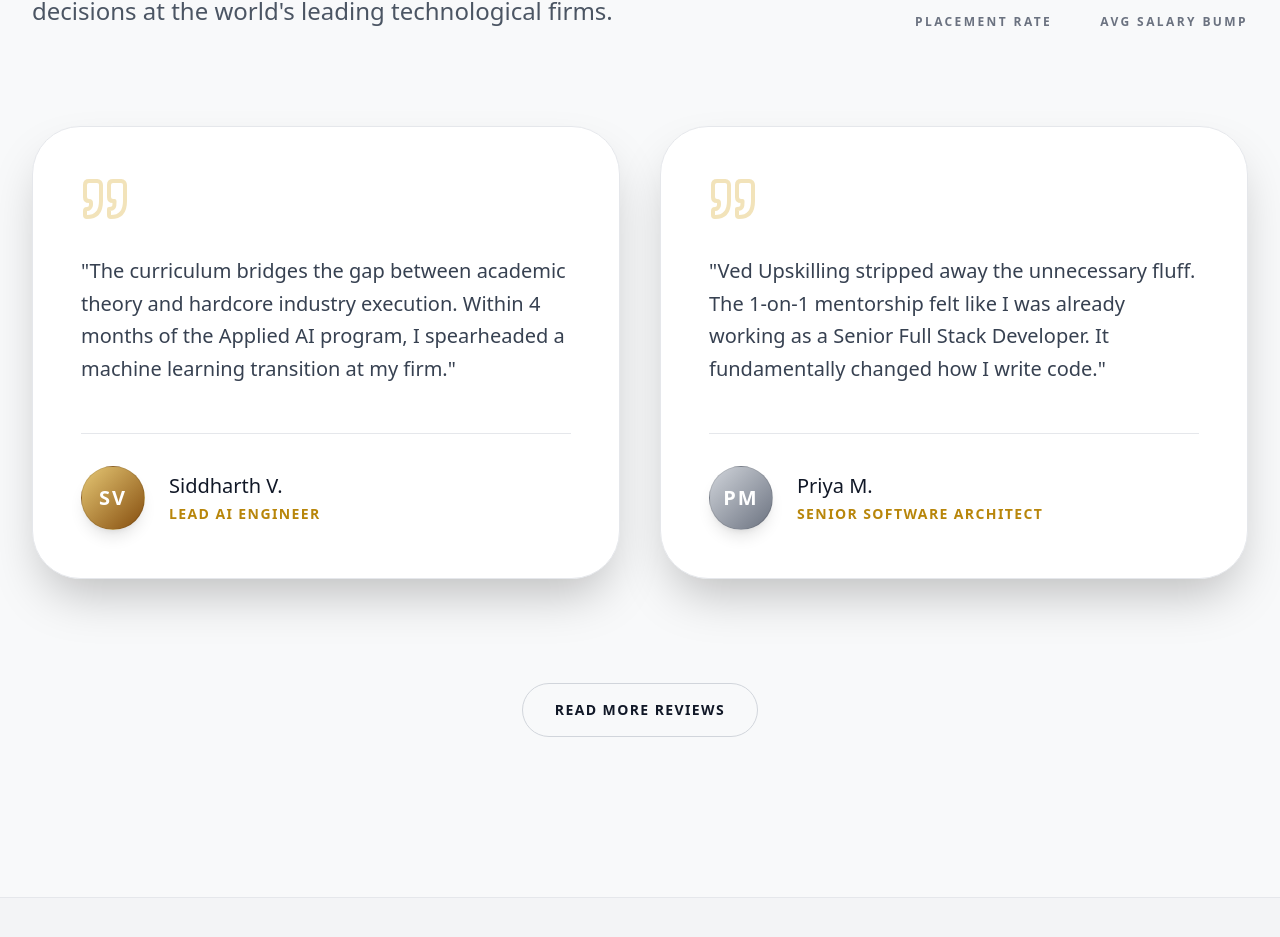
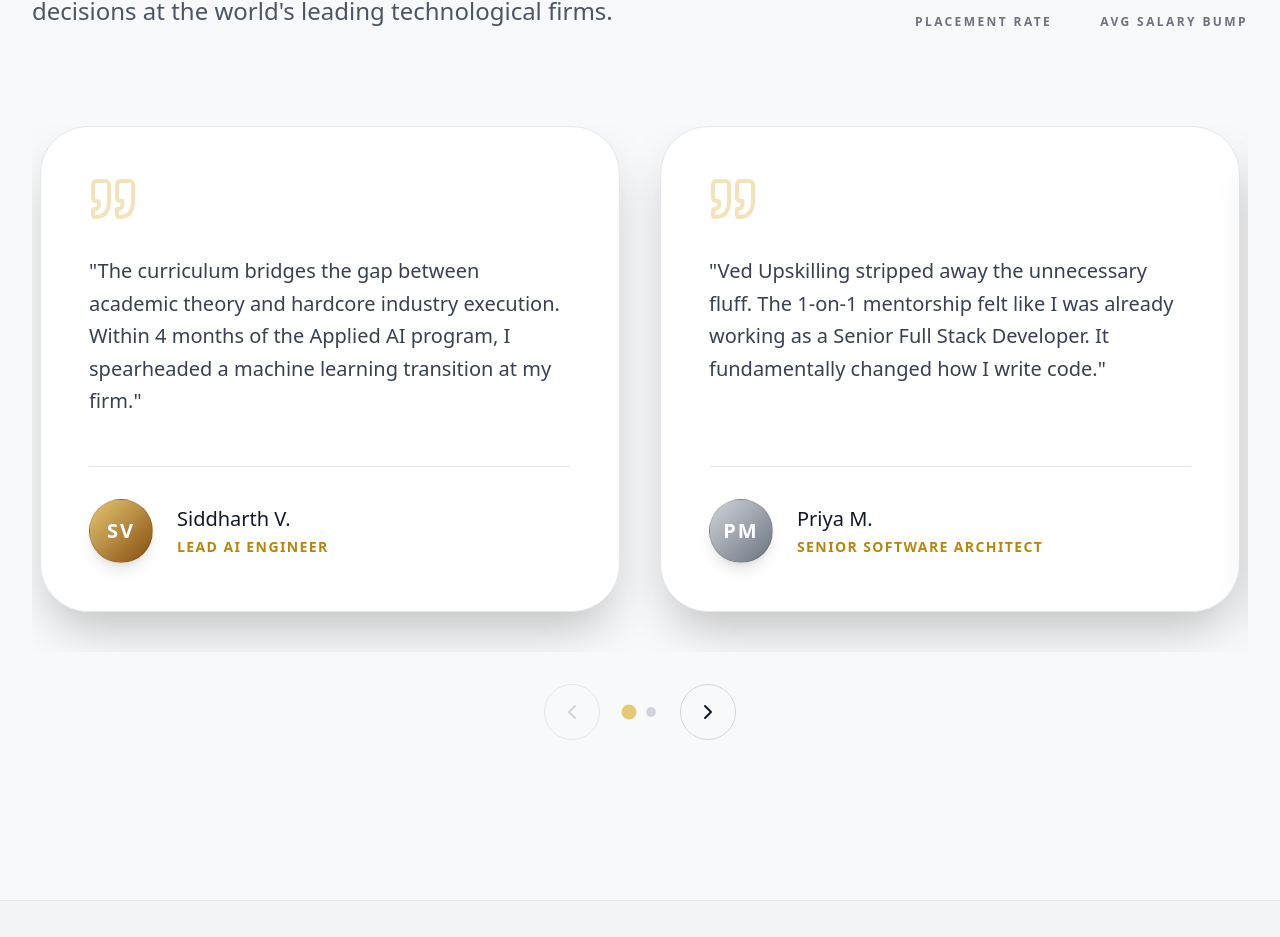
Before and after one commit to Anitakumaripradhan/demo-10, a React (Vite) app: page / in a window 1280 px wide. Shown: the part 2636-3573 px from the top of the page. Built offline with nearby package versions, Linux system fonts and the light colour scheme.

Commit message:
Add files via upload

```diff
--- a/App.jsx
+++ b/App.jsx
@@ -565,21 +565,14 @@
           </div>
         </ScrollReveal>
 
-        <div className="relative pb-10">
-          {[
-            reviews.slice(0, 2),
-            ...(showAllReviews ? [reviews.slice(2, 4)] : [])
-          ].map((row, rowIdx) => (
+        <div className="relative overflow-hidden w-full pb-10">
           <div
-              key={rowIdx}
-              className="grid md:grid-cols-2 gap-10 sticky transition-all duration-1000 ease-out"
-              style={{
-                top: `${140 + (rowIdx * 100)}px`,
-                marginBottom: rowIdx === 0 && showAllReviews ? '40vh' : '0',
-                zIndex: rowIdx * 10
-              }}
+            className="flex transition-transform duration-1000 ease-[cubic-bezier(0.25,1,0.5,1)] w-[200%]"
+            style={{ transform: showAllReviews ? 'translateX(-50%)' : 'translateX(0%)' }}
           >
-              {row.map((review, idx) => (
+            {/* Page 1 */}
+            <div className="w-1/2 flex-shrink-0 grid md:grid-cols-2 gap-10 px-2">
+              {reviews.slice(0, 2).map((review, idx) => (
                 <ScrollReveal key={idx} delay={(idx % 2 + 1) * 100}>
                   <div className="bg-white dark:bg-white/[0.02] border border-gray-200 dark:border-white/[0.05] p-12 rounded-[3rem] shadow-2xl dark:shadow-none hover:shadow-3xl dark:hover:bg-white/[0.04] transition-all backdrop-blur-xl h-full flex flex-col justify-between transform hover:-translate-y-2">
                     <div>
@@ -601,19 +594,53 @@
                 </ScrollReveal>
               ))}
             </div>
+            {/* Page 2 */}
+            <div className="w-1/2 flex-shrink-0 grid md:grid-cols-2 gap-10 px-2">
+              {reviews.slice(2, 4).map((review, idx) => (
+                <div key={idx} className="bg-white dark:bg-white/[0.02] border border-gray-200 dark:border-white/[0.05] p-12 rounded-[3rem] shadow-2xl dark:shadow-none hover:shadow-3xl dark:hover:bg-white/[0.04] transition-all backdrop-blur-xl h-full flex flex-col justify-between transform hover:-translate-y-2">
+                  <div>
+                    <Quote className="text-[#E6C875]/50 dark:text-[#E6C875]/30 w-12 h-12 mb-8" />
+                    <p className="text-gray-700 dark:text-white/80 text-xl font-light leading-relaxed mb-12">
+                      "{review.quote}"
+                    </p>
+                  </div>
+                  <div className="flex items-center space-x-6 border-t border-gray-200 dark:border-white/10 pt-8 mt-auto">
+                    <div className={`w-16 h-16 bg-gradient-to-br ${review.bg} rounded-full border border-black/10 dark:border-white/20 flex items-center justify-center overflow-hidden shadow-lg dark:shadow-[0_0_20px_rgba(230,200,117,0.2)]`}>
+                      <span className="text-white dark:text-black font-bold text-xl tracking-widest">{review.initials}</span>
+                    </div>
+                    <div>
+                      <h4 className="text-gray-900 dark:text-white font-medium text-xl">{review.name}</h4>
+                      <p className="text-[#B8860B] dark:text-[#E6C875]/70 text-sm mt-1 uppercase tracking-widest font-semibold">{review.role}</p>
+                    </div>
+                  </div>
+                </div>
               ))}
             </div>
+          </div>
+        </div>
 
-        {!showAllReviews && (
-          <div className="mt-16 text-center">
+        <div className="mt-8 flex justify-center space-x-6 items-center">
+          <button
+            onClick={() => setShowAllReviews(false)}
+            className={`w-14 h-14 rounded-full border flex items-center justify-center transition-all duration-500 ${!showAllReviews ? 'border-gray-200 dark:border-white/10 text-gray-300 dark:text-white/20 cursor-not-allowed' : 'border-gray-300 dark:border-white/20 text-gray-900 dark:text-white hover:bg-black hover:text-white dark:hover:bg-white dark:hover:text-black hover:border-black dark:hover:border-white'}`}
+            disabled={!showAllReviews}
+          >
+            <ChevronRight className="rotate-180" />
+          </button>
+
+          <div className="flex space-x-3">
+            <div className={`w-2.5 h-2.5 rounded-full transition-all duration-500 ${!showAllReviews ? 'bg-[#E6C875] scale-150' : 'bg-gray-300 dark:bg-white/20'}`} />
+            <div className={`w-2.5 h-2.5 rounded-full transition-all duration-500 ${showAllReviews ? 'bg-[#E6C875] scale-150' : 'bg-gray-300 dark:bg-white/20'}`} />
+          </div>
+
           <button
             onClick={() => setShowAllReviews(true)}
-              className="bg-transparent text-gray-900 dark:text-white border border-gray-300 dark:border-white/20 px-8 py-4 rounded-full font-bold uppercase tracking-widest text-sm hover:bg-gray-100 dark:hover:bg-white/5 transition-colors duration-500 ease-out"
+            className={`w-14 h-14 rounded-full border flex items-center justify-center transition-all duration-500 ${showAllReviews ? 'border-gray-200 dark:border-white/10 text-gray-300 dark:text-white/20 cursor-not-allowed' : 'border-gray-300 dark:border-white/20 text-gray-900 dark:text-white hover:bg-black hover:text-white dark:hover:bg-white dark:hover:text-black hover:border-black dark:hover:border-white'}`}
+            disabled={showAllReviews}
           >
-              Read More Reviews
+            <ChevronRight />
           </button>
         </div>
-        )}
       </div>
     </div>
   </div>
```
Lines whose indentation alone changed are shown as unchanged.
